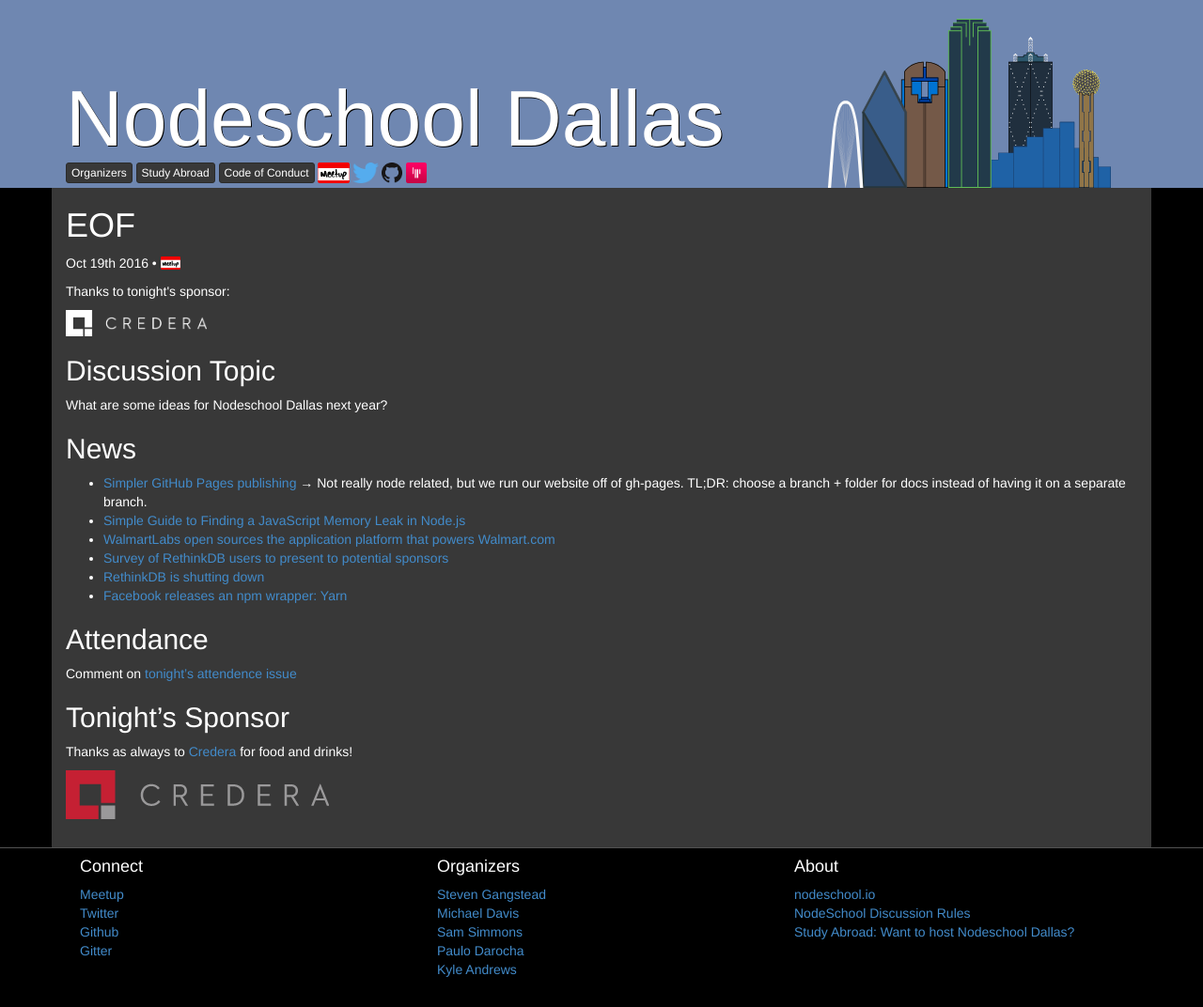
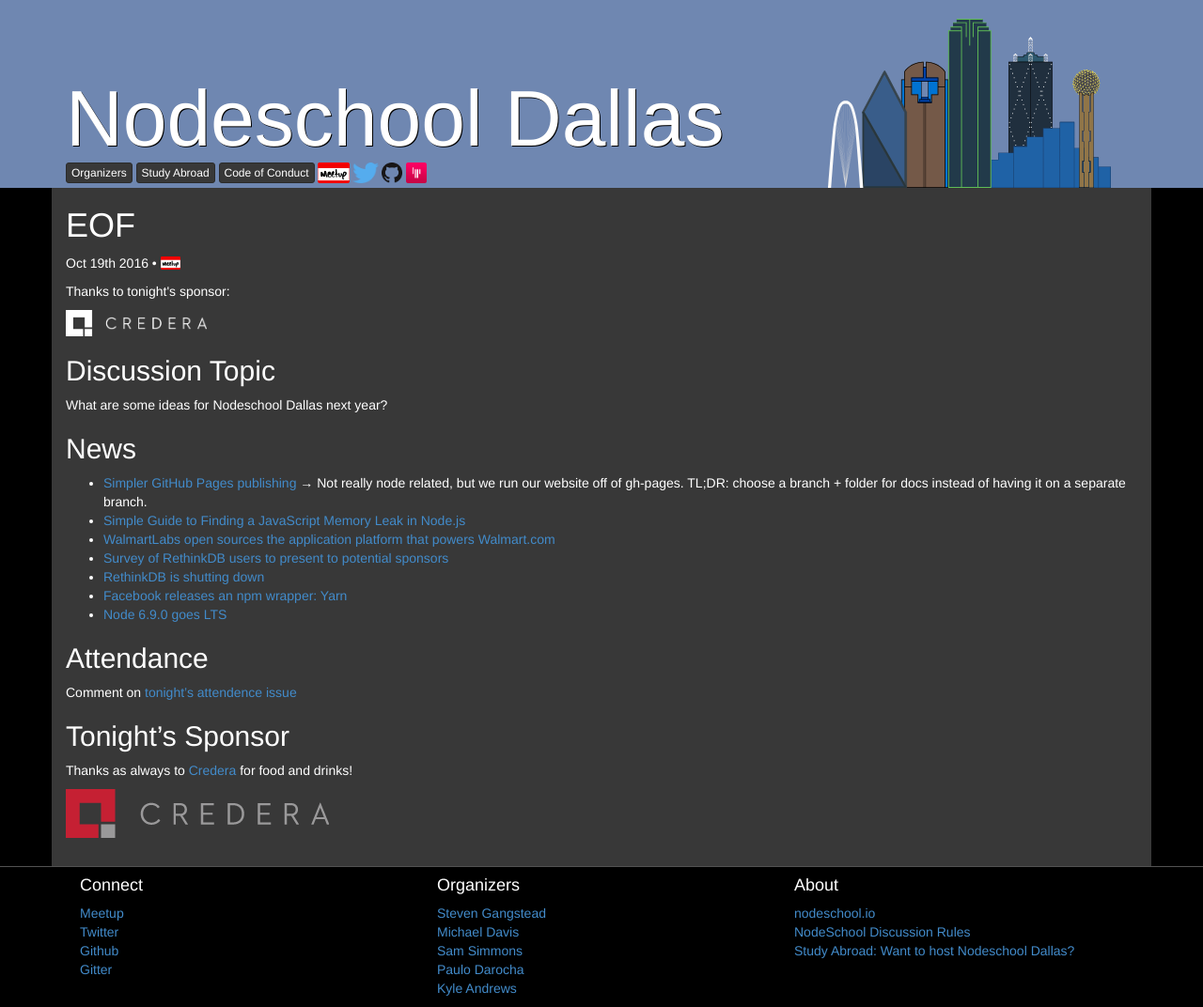
Before and after one commit to nodeschool/dallas, a Jekyll site: the page built from _posts/2016-10-19-eof.md, in a window 1280 px wide. Shown: the whole page at 94% size. Built offline with Jekyll 4.4.1, drawn with Linux system fonts in a browser that asks for light colours.

Commit message:
Update 2016-10-19-eof.md

```diff
--- a/_posts/2016-10-19-eof.md
+++ b/_posts/2016-10-19-eof.md
@@ -17,6 +17,7 @@
 - [Survey of RethinkDB users to present to potential sponsors](https://docs.google.com/forms/d/e/1FAIpQLSc1yY2qy25viVc8MiM0XCsyMCpbalgzXrpT3MQAd_d3C1-jhA/viewform?c=0&w=1)
 - [RethinkDB is shutting down](https://rethinkdb.com/blog/rethinkdb-shutdown/)
 - [Facebook releases an npm wrapper: Yarn](https://twitter.com/mathias/status/785864555876511744)
+- [Node 6.9.0 goes LTS](https://nodejs.org/en/blog/release/v6.9.0/)
 
 ## Attendance
 
```
